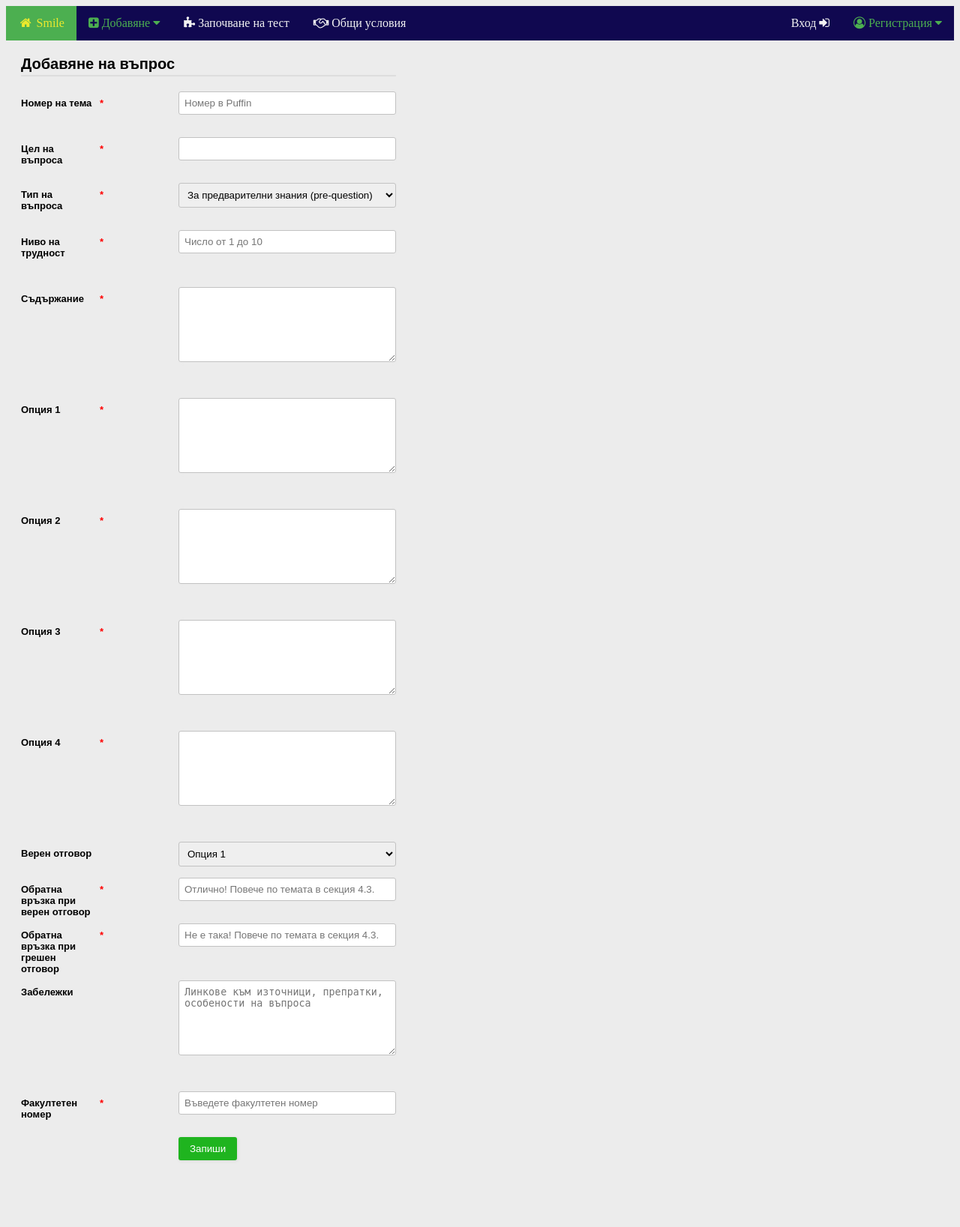
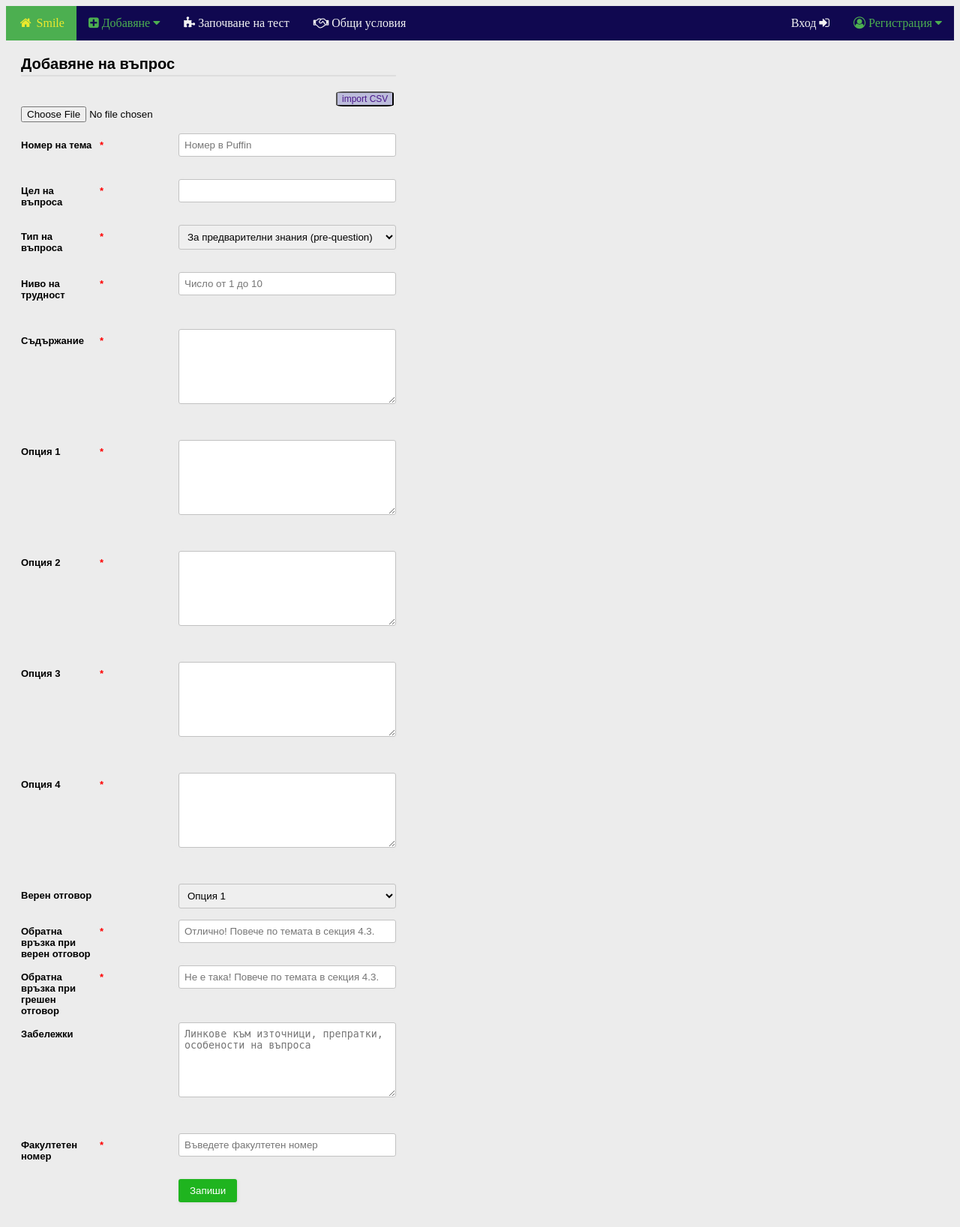
Before and after one commit to Dimitko/Test-Generator, a PHP site: page /pages/QuestionForm.html in a window 1280 px wide. Shown: the whole page at 75% size. Before the commit the page ends 1548 px from the top, so only its background shows below. Run offline with PHP 8.4, Linux system fonts and the light colour scheme.

Commit message:
import a csv file, basic func.

```diff
--- a/pages/QuestionForm.html
+++ b/pages/QuestionForm.html
@@ -21,6 +21,15 @@
     <body class="bodyclass">
         <div class="form-style-2">
             <div class="form-style-2-heading">Добавяне на въпрос</div>
+
+            <button id="question-import" type="submit">import CSV</button>
+
+            <input type="file" id="file-upload" />
+            <!-- <input type="button" id="question-import" value="import CSV" /> -->
+
+            <br />
+            <br />
+
             <form>
                 <label for="topic_id"><span>Номер на тема</span><span class="required">*</span>
                 <input id="topic_id" name="topic_id" type="text" class="input-field"  placeholder="Номер в Puffin" /></label>
@@ -34,9 +43,9 @@
 
                 <label for="type"><span>Тип на въпроса</span><span class="required">*</span>
                 <select id="type" name="type" class="select-field">
-                    <option value="1">За предварителни знания (pre-question)</option>
-                    <option value="2">По време на презентацията (poll question)</option>
-                    <option value="3">След презентацията (test your knowledge)</option>
+                    <option value=1>За предварителни знания (pre-question)</option>
+                    <option value=2>По време на презентацията (poll question)</option>
+                    <option value=3>След презентацията (test your knowledge)</option>
                 </select>
                 </label>
 
@@ -116,6 +125,8 @@
 
                 <div id="question-submit-response"></div>
             </form>
+
+            <div id="dvCSV"></div>
         </div>
     </body>
 </html>
--- a/scripts/question.js
+++ b/scripts/question.js
@@ -30,6 +30,43 @@ const submitQuestion = e => {
     response => parseResponse(response)
   )
 }
+
+const importQuestion = e => {
+  e.preventDefault();
+
+  var fileUpload = document.getElementById("file-upload");
+  var regex = /^([a-zA-Z0-9\s_\\.\-:])+(.csv|.txt)$/;
+  if (regex.test(fileUpload.value.toLowerCase())) {
+      if (typeof (FileReader) != "undefined") {
+          var reader = new FileReader();
+          reader.onload = function (e) {
+              var table = document.createElement("table");
+              var rows = e.target.result.split("\n");
+              for (var i = 0; i < rows.length; i++) {
+                  var cells = rows[i].split(",");
+                  if (cells.length > 1) {
+                      var row = table.insertRow(-1);
+                      for (var j = 0; j < cells.length; j++) {
+                          var cell = row.insertCell(-1);
+                          cell.innerHTML = cells[j];
+                      }
+                  }
+              }
+              var dvCSV = document.getElementById("dvCSV");
+              dvCSV.innerHTML = "";
+              dvCSV.appendChild(table);
+          }
+          reader.readAsText(fileUpload.files[0]);
+      } else {
+          alert("This browser does not support HTML5.");
+      }
+  } else {
+      alert("Please upload a valid CSV file.");
+  }
+
+  console.log('Hello!');
+}
+
 
 function parseResponse(response) {
 
@@ -67,7 +104,12 @@ function parseResponse(response) {
 
 (function () {
   document.getElementById('question-submit').addEventListener('click', submitQuestion);
+  document.getElementById('question-import').addEventListener('click', importQuestion);
 })();
+
+// (function () {
+//   document.getElementById('question-import').addEventListener('click', importQuestion);
+// })();
 
 // (function() {
 //   document.getElementById('fn').value = "81319";
--- a/styles/PageStyling.css
+++ b/styles/PageStyling.css
@@ -84,6 +84,20 @@
     clear: both;
   }
 
+#question-import{
+    background-color: rgb(188, 188, 219);
+    color:rgb(73, 22, 139);
+    font-size: 12px;
+    border-radius: 12%;
+    margin-left: 84%;
+  }
+
+  #question-import:hover{
+    cursor: pointer;
+    background-color:rgb(73, 22, 139);
+    color:rgb(188, 188, 219);
+  }
+
   @media screen and (max-width: 600px) {
     .column {
       width: 100%;
```
Lines whose indentation alone changed are shown as unchanged.
